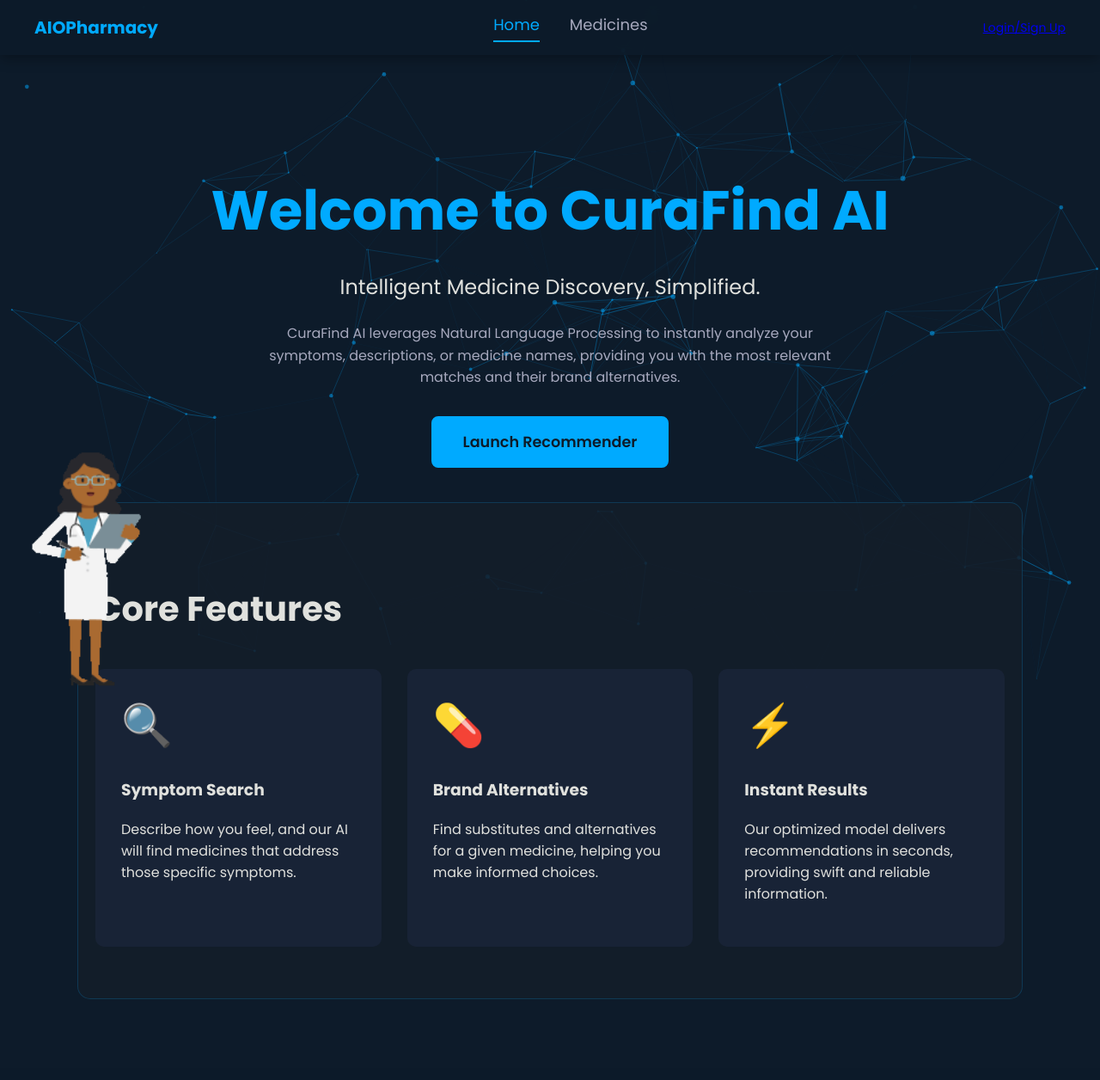
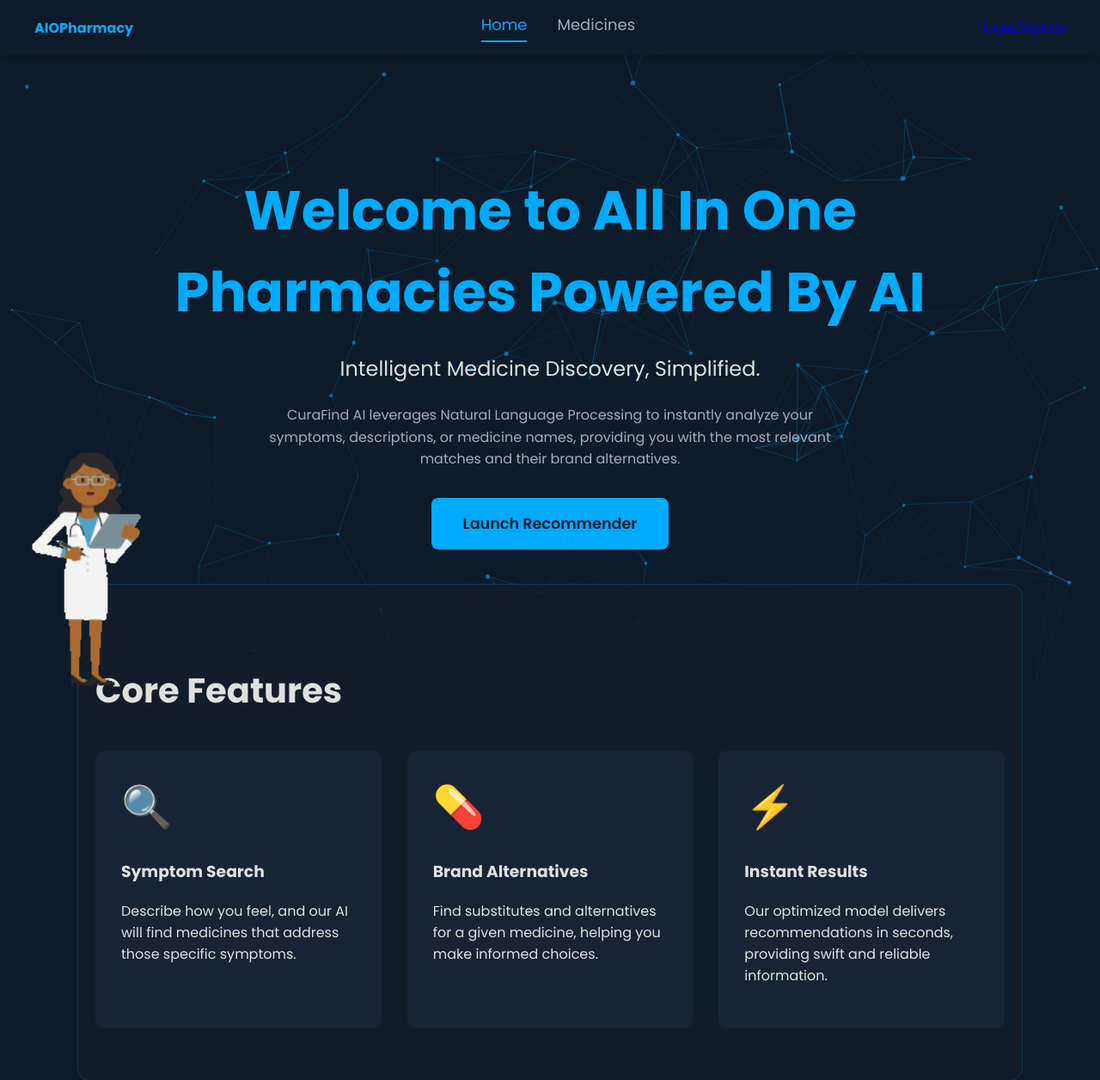
Before and after one commit to udityamerit/AIOPharmacy, a Flask app: page / in a window 1280 px wide. Shown: the top 1256 px of the page at 86% size. Before the commit the page ends 1162 px from the top, so only its background shows below. Run offline with Flask 3, Linux system fonts and the light colour scheme.

Commit message:
update the names and content in the projects

```diff
--- a/static/style.css
+++ b/static/style.css
@@ -573,7 +573,7 @@
 
 /* Reduces font size for the logo */
 .main-header .nav-logo {
-    font-size: 20px; /* Adjust this value as needed */
+    font-size: 16px; /* Adjust this value as needed */
 }
 
 /* Reduces font size for the "Hello, User" text */
--- a/templates/base.html
+++ b/templates/base.html
@@ -3,7 +3,7 @@
 <head>
     <meta charset="UTF-8">
     <meta name="viewport" content="width=device-width, initial-scale=1.0">
-    <title>CuraFind AI - {% block title %}{% endblock %}</title>
+    <title>AIOPharmacy - {% block title %}{% endblock %}</title>
 
     <link rel="preconnect" href="https://fonts.googleapis.com">
     <link rel="preconnect" href="https://fonts.gstatic.com" crossorigin>
--- a/templates/home.html
+++ b/templates/home.html
@@ -3,7 +3,7 @@
 
 {% block content %}
     <section class="hero">
-        <h1>Welcome to CuraFind AI</h1>
+        <h1>Welcome to All In One Pharmacies Powered By AI</h1>
         <p class="subtitle">Intelligent Medicine Discovery, Simplified.</p>
         <p class="description">
             CuraFind AI leverages Natural Language Processing to instantly analyze your symptoms, descriptions, or medicine names, providing you with the most relevant matches and their brand alternatives.
--- a/templates/login.html
+++ b/templates/login.html
@@ -3,7 +3,7 @@
 <head>
     <meta charset="UTF-8">
     <meta name="viewport" content="width=device-width, initial-scale=1.0">
-    <title>CuraFind - Account Access</title>
+    <title>AIOPharmacy - Account Access</title>
     <style>
         /* General Body and Background Styles */
         * { margin: 0; padding: 0; box-sizing: border-box; font-family: 'Poppins', sans-serif; }
@@ -78,7 +78,7 @@
 <body>
     <div id="particles-js"></div>
     <nav class="navbar">
-        <a href="/" class="navbar-brand">CuraFind</a>
+        <a href="/" class="navbar-brand">AIOPharmacy</a>
         <ul class="navbar-nav">
             <li><a href="/contact" class="nav-link">Contact Us</a></li>
         </ul>
```
